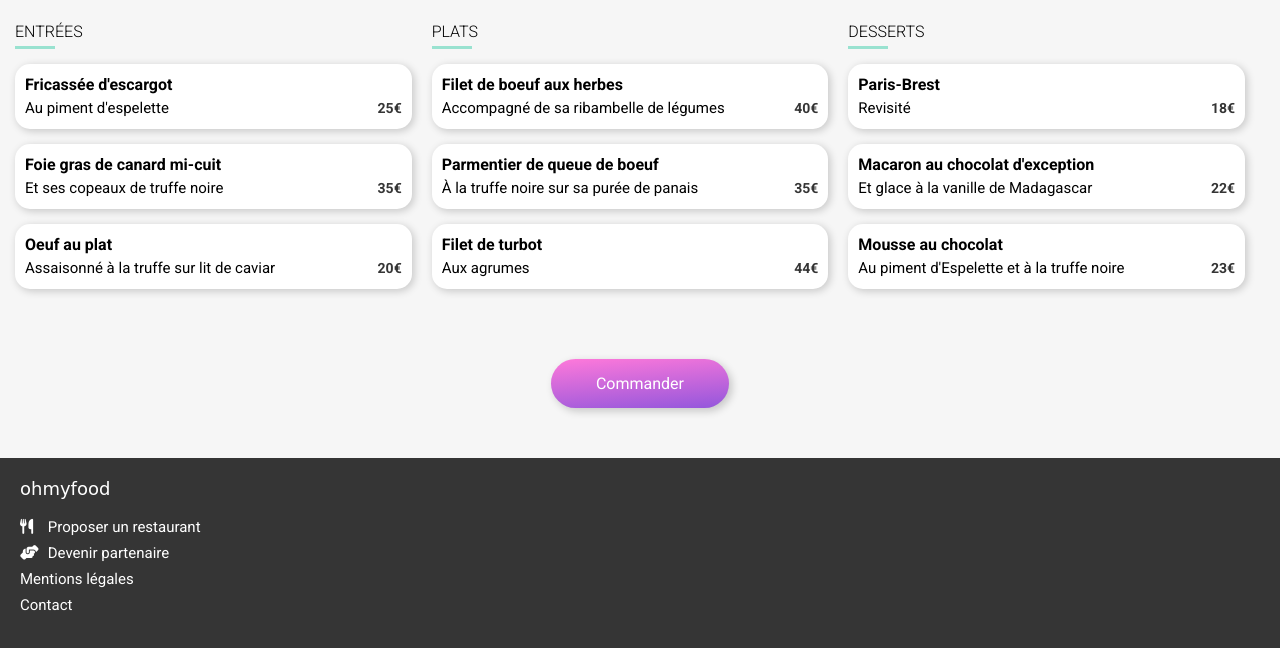
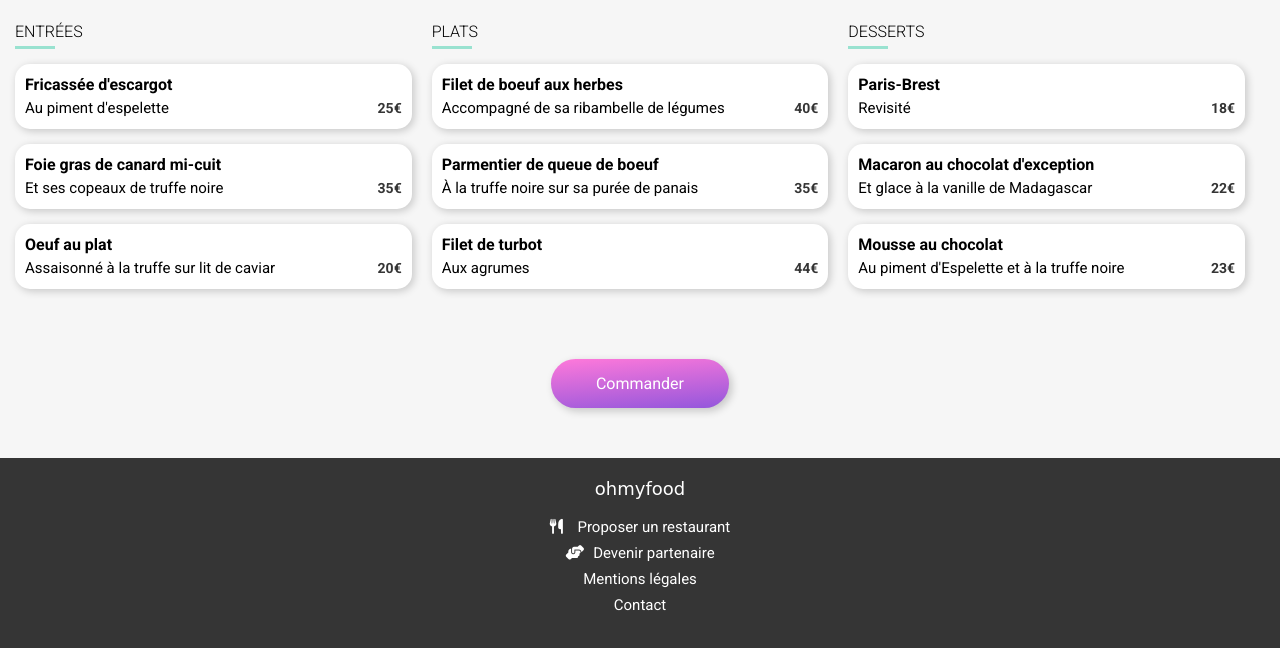
Before and after one commit to ClotildePVR/Ohmyfood, a website: page menu1.html in a window 1280 px wide. Shown: the part 584-1232 px from the top of the page. Drawn offline with Linux system fonts and the light colour scheme; a web font is replaced by a local one.

Commit message:
Ajout responsive pour le footer

```diff
--- a/sass/layouts/footer.scss
+++ b/sass/layouts/footer.scss
@@ -22,5 +22,21 @@
 
     &__list {
         line-height: 25px;
+        display: block;
     }
 }
+
+@media screen and (min-width: 600px) {
+    .footer {
+    & h1 {
+        display: flex;
+        justify-content: center;
+    }
+
+    &__list {
+        display: flex;
+        flex-direction: column;
+        align-items: center;
+    }
+    }
+}
--- a/sass/pages/homepage.scss
+++ b/sass/pages/homepage.scss
@@ -116,15 +116,12 @@
     }
 }
 
-
-
-
 @media screen and (min-width: 600px) {
     .operation {
         &__list {
             display: flex;
             flex-wrap: wrap;
-            justify-content: space-around;
+            justify-content: center;
             padding-left: 51px;
         }
 
@@ -140,7 +137,6 @@
         }
     }
 }
-
 
 @media screen and (min-width: 700px) {
     .restaurants {
```
Also changed, not shown: public/css/style.css, 1 other file.
